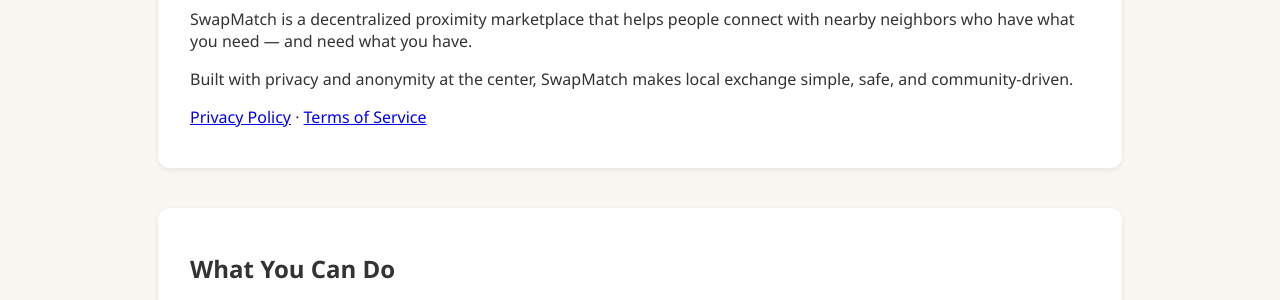
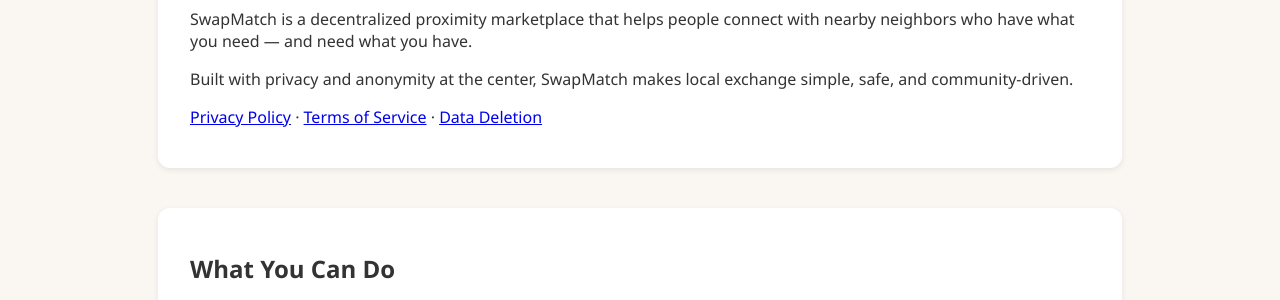
Before and after one commit to Manikese/SwapMatch-Home, a Jekyll site: the page built from index.md, in a window 1280 px wide and 900 px high, scrolled down 382 px. Shown: the part 154-454 px from the top of the window. Built offline with Jekyll 4.4.1, drawn with Linux system fonts in a browser that asks for light colours; our own code applies the rules of GitHub Pages for plain Markdown files.

Commit message:
Add Data Deletion link to footer

```diff
--- a/index.md
+++ b/index.md
@@ -16,7 +16,7 @@
     simple, safe, and community‑driven.
   </p>
   <p>
-    <a href="./privacy">Privacy Policy</a> · <a href="./terms">Terms of Service</a>
+    <a href="./privacy">Privacy Policy</a> · <a href="./terms">Terms of Service</a> · <a href="./data-deletion">Data Deletion</a>
   </p>
 </section>
 
```
